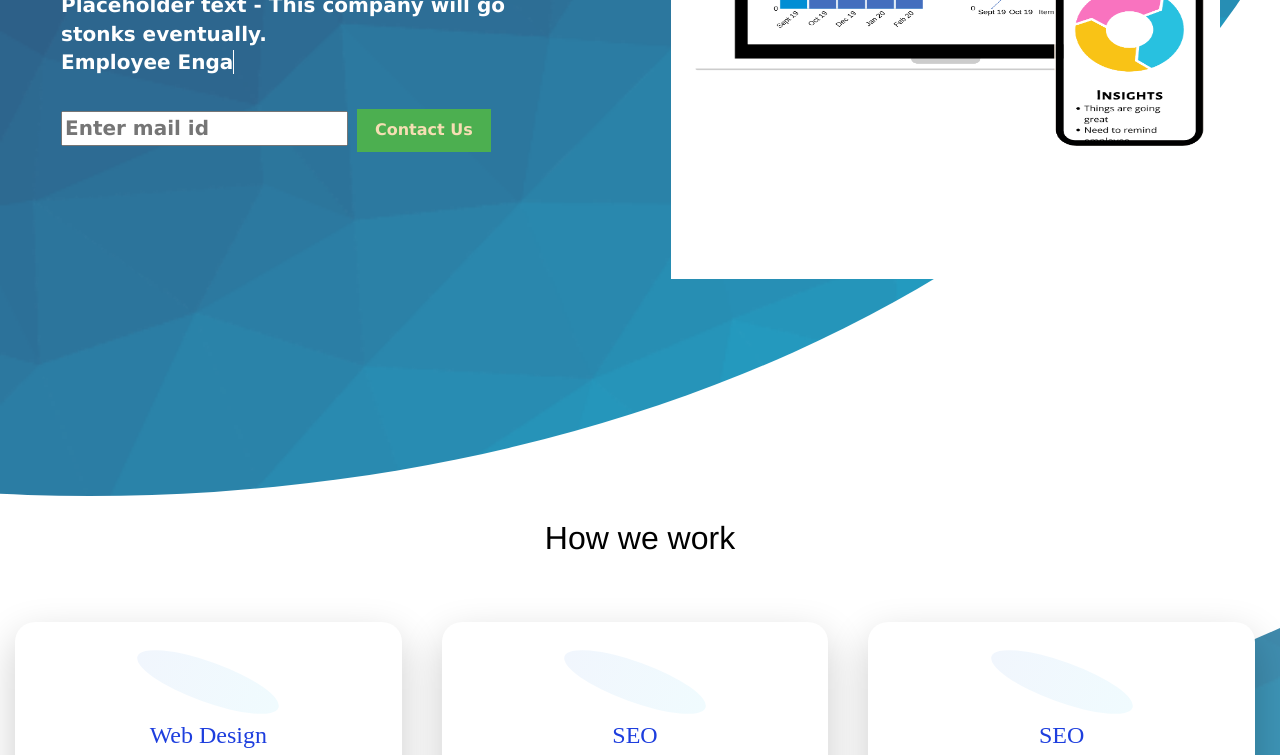
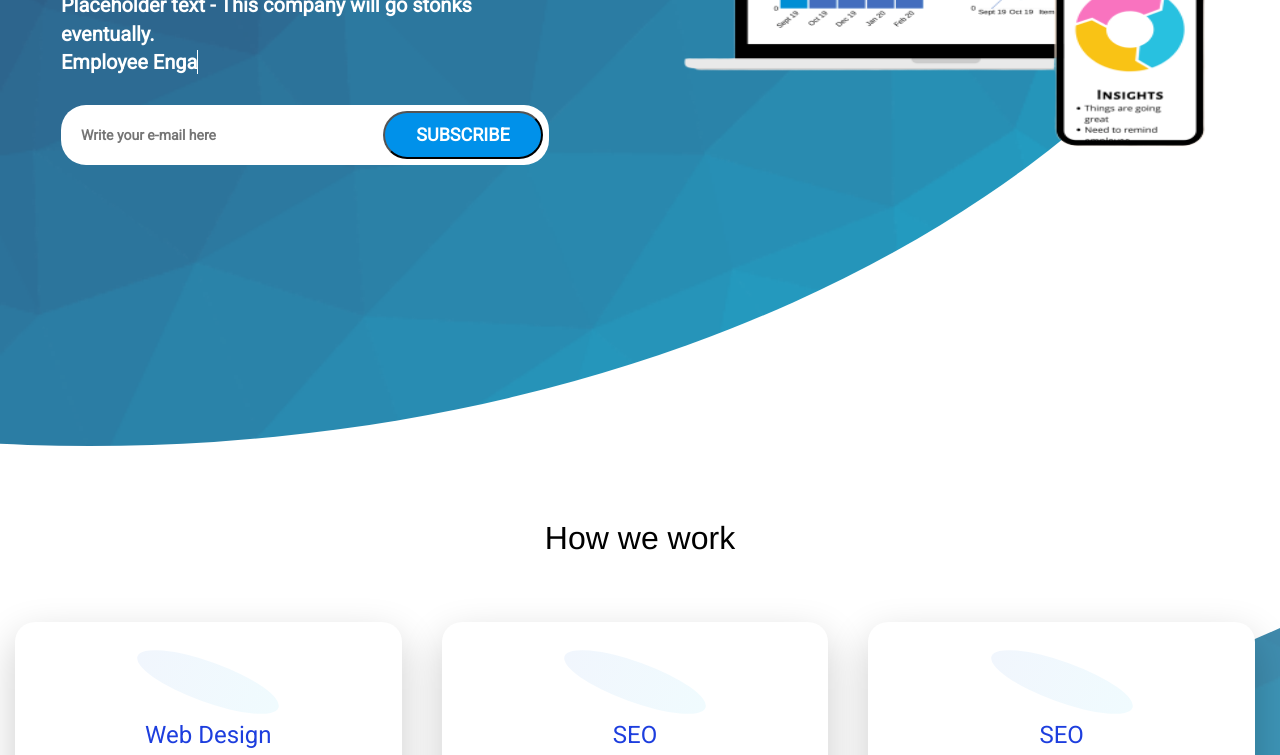
Before and after one commit to anuzka99/WorkDuck-CTO.github.io, a plain HTML site: page index.html in a window 1280 px wide. Shown: the part 434-1189 px from the top of the page. Drawn offline with nearby package versions, Linux system fonts and the light colour scheme.

Commit message:
Font changed

```diff
--- a/index.html
+++ b/index.html
@@ -6,6 +6,8 @@
   <title>WorkDuck</title>
   <meta name="keywords" content="Lorem ipsum dolor sit amet, consectetur adipisicing elit, sed do eiusmod.">
   <meta name="description" content="Lorem ipsum dolor sit amet, consectetur adipisicing elit, sed do eiusmod.">
+  <!-- Font -->
+  <link href='https://fonts.googleapis.com/css?family=Roboto' rel='stylesheet'>
 
   <link rel="stylesheet" href="styles/styles.css">
   <!-- Latest compiled and minified CSS -->
@@ -60,14 +62,16 @@
                                 <span class="wrap"></span>
                             </a>
                             </br></br>
-                            <input type="text" id="mail" placeholder="Enter mail id" style="color:black">
-                            <button class="button button1">Contact Us</button>
+                            <form class="mu-subscribe-form">
+											<input type="email" placeholder="Write your e-mail here">
+											<button class="mu-subscribe-btn">Subscribe</button>
+							</form>
                         </div>
                     </div>
                 </div>
                 <div class="col-sm-6 col-xs-12 right-section">
                     <div class="laptop-image">
-                        <img src="output-onlinepngtools.png" alt="Italian Trulli">
+                        <img src="Insights-removebg-preview.png" alt="Italian Trulli">
                     </div>
                 </div>
             </div>
--- a/styles/styles.css
+++ b/styles/styles.css
@@ -4,17 +4,20 @@
 
 body {
   margin: 0px;
-  font-family: 'segoe ui';
+  font-family: 'Roboto';
   overflow-x: hidden;
 }
+
 .row{
   max-width: 100vw;
 
 }
+
+/* Top navigation bar  */
 .nav {
   height: 50px;
   width: 100%;
-  background-color: #2b4871;
+  background-color:transparent;
   position: relative;
 }
 
@@ -47,7 +50,7 @@ body {
 }
 
 .nav > .nav-links > a:hover {
-  background-color: rgba(253, 218 , 0,.95);
+  background-color: rgba(253, 218 , 0,1);
   color: #2b4871;
   transition: all 0.2s ease-in;
 
@@ -84,7 +87,7 @@ body {
     position: absolute;
     display: block;
     width: 100%;
-    background-color: rgba(5,186,221,0.95);
+    background-color: #0091ea;
     height: 0px;
     transition: all 0.3s ease-in;
     overflow-y: hidden;
@@ -115,7 +118,8 @@ body {
 
 /* The landing section */
 .backy{
-  z-index: 0;
+  margin-top: -50px;
+  z-index: -1;
   position: absolute;
   height:110vh;
   width: 100%;
@@ -141,7 +145,7 @@ body {
 
 .main-text{
   font-size: 5rem;
-  font-family: 'Lucida Sans', 'Lucida Sans Regular', 'Lucida Grande', 'Lucida Sans Unicode', Geneva, Verdana, sans-serif;
+  font-family: 'Roboto';
   font-weight: 600;
   color:white;
   margin: auto;
@@ -157,7 +161,7 @@ body {
 
 .sub-text{
   font-size: 2rem;
-  font-family: 'Lucida Sans', 'Lucida Sans Regular', 'Lucida Grande', 'Lucida Sans Unicode', Geneva, Verdana, sans-serif;
+  font-family: 'Roboto';
   font-weight: 600;
   color:white;
   margin: auto;
@@ -201,7 +205,7 @@ body {
 }
 
 .button1 {
-  background-color: 4CAF50;
+  background-color: #4CAF50;
   color: wheat;
   border: 2px solid #4CAF50;
 }
@@ -209,10 +213,42 @@ body {
 .button1:hover {
   border: 2px solid white;
 }
+.mu-subscribe-form {
+	position: relative;
+}
+
+.mu-subscribe-form input {
+	width: 100%;
+	height: 60px;
+	border-radius: 25px;
+	border: none;
+	padding: 0 170px 0 20px;
+	font-size: 14px;
+	color: #000;
+}
+
+.mu-subscribe-btn {
+	background-color: #0091ea;
+	color: #fff;
+	font-size: 18px;
+	position: absolute;
+	right: 6px;
+	top: 6px;
+	height: 48px;
+	width: 160px;
+	cursor: pointer;
+	border-radius: 24px;
+	text-transform: uppercase;
+	font-weight: 700;
+}
+
 
 .typewrite{
   color: white;
 }
+
+
+/* Features section */
 
 .features{
   height: 100%;
@@ -303,7 +339,7 @@ body {
   transform: rotate(-20deg);
 }
 .feature-card-wrapper .card h3 {
-  font-family: "Lato-Regular";
+  font-family: 'Roboto';
   font-size: 24px;
   color: #1d3ede;
 }
@@ -324,13 +360,10 @@ body {
   /* ,linear-gradient(90deg, #2b4871, #05badd); */
   -webkit-clip-path: polygon(100% 15%, 1% 78%, 100% 100%);
   clip-path: polygon(100% 15%, 1% 78%, 100% 100%);
-
 }
 
-
+/* decription section */
 .description{
-  /* background-image: url("./trianglify-lowres.png");
-  background-size: cover; */
   min-height:100vh;
   margin-top: -200vh;
 }
@@ -394,7 +427,7 @@ body {
   background: white;
   margin: 30px 5px;
   padding: 20px 0px;
-  border-radius: 20px;
+  border-radius: 0px;
   box-shadow: 0 15px 40px 0 rgba(0, 0, 0, 0.2);
   min-height: 70vh;
 }
@@ -413,7 +446,7 @@ body {
   transform: rotate(-20deg);
 }
 .description-card-wrapper .card h3 {
-  font-family: "Lato-Regular";
+  font-family: 'Roboto';
   font-size: 24px;
   color: #1d3ede;
 }
```
Also changed, not shown: Insights-removebg-preview.png (added), output-onlinepngtools.png (deleted).
